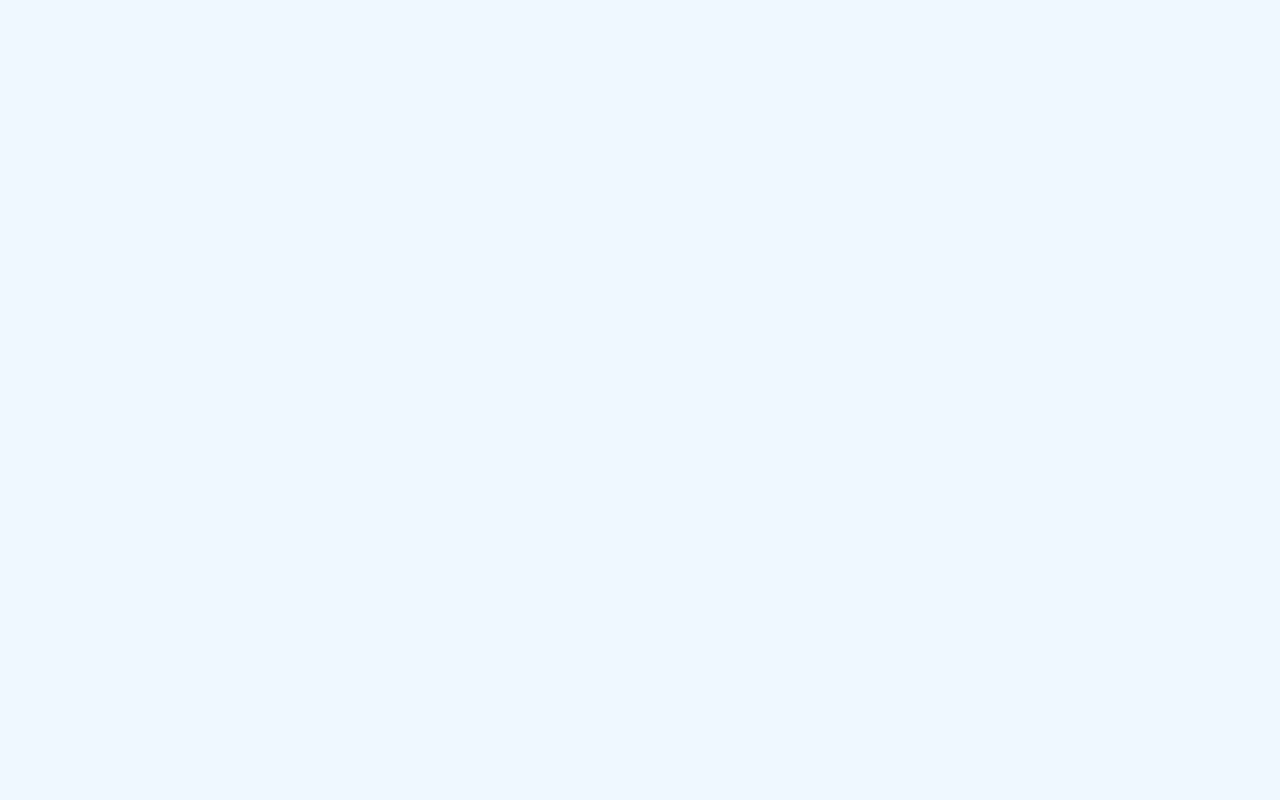
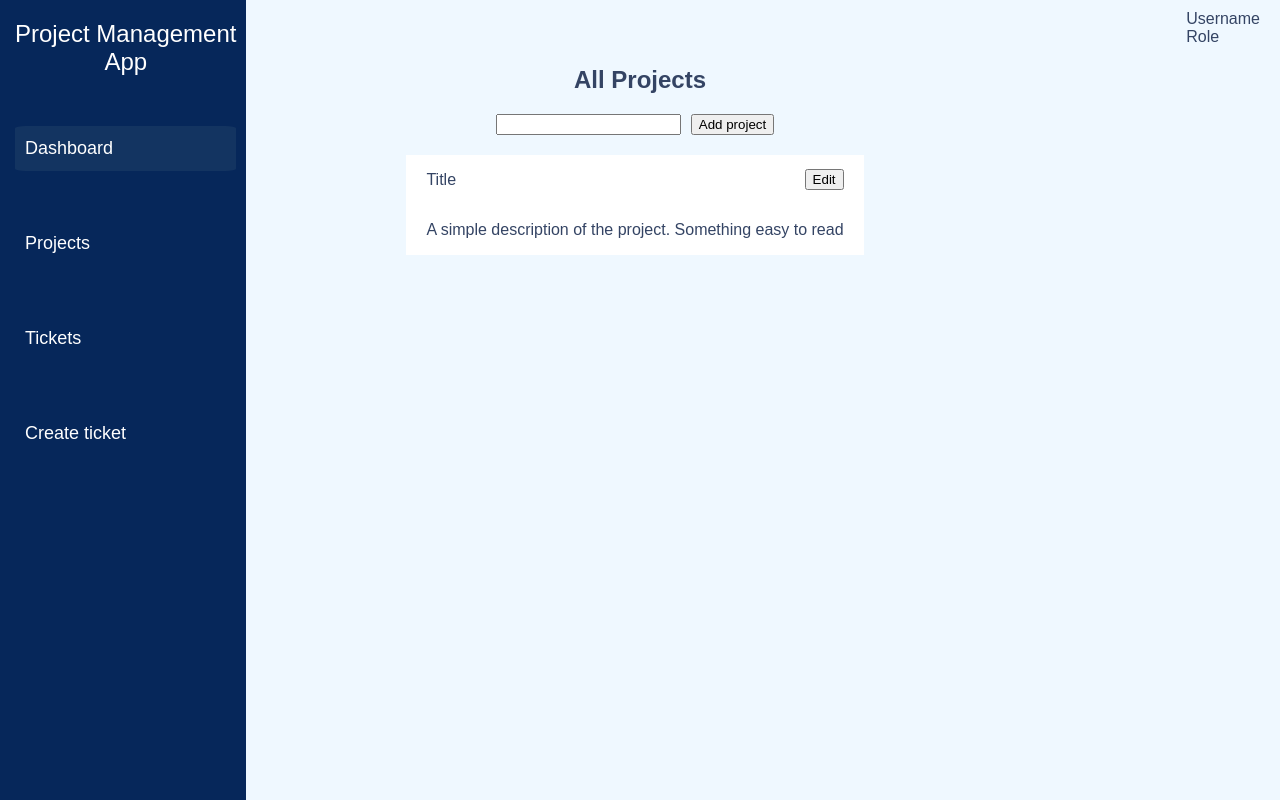
Before and after one commit to TCristianB/project-management-app, a React (Create React App) app in the folder client/: page /projects in a window 1280 px wide. Built offline with nearby package versions, Linux system fonts and the light colour scheme.

Commit message:
creatng the projects section in the frontend

```diff
--- a/client/src/App.js
+++ b/client/src/App.js
@@ -3,6 +3,7 @@ import { BrowserRouter as Router, Switch, Route, Redirect } from 'react-router-d
 import './App.css'
 
 import Dashboard from './pages/Dashboard'
+import Projects from './pages/Projects'
 
 function App() {
 	return (
@@ -12,6 +13,7 @@ function App() {
 					<Redirect to='/dashboard' />
 				</Route>
 				<Route exact path='/dashboard' component={Dashboard}></Route>
+				<Route exact path='/projects' component={Projects}></Route>
 				<Route exact default path='/login'></Route>
 				<Route exact path='/register'></Route>
 			</Switch>
--- /dev/null
+++ b/client/src/components/ProjectBox.js
@@ -0,0 +1,15 @@
+import React from 'react'
+
+const ProjectBox = () => {
+	return (
+		<div className="project-box">
+			<div className="project-box__header">
+				<p className="project-box__title">Title</p>
+				<button>Edit</button>
+			</div>
+			<p className="project-box__description">A simple description of the project. Something easy to read</p>
+		</div>
+	)
+}
+
+export default ProjectBox
--- a/client/src/components/Sidebar.js
+++ b/client/src/components/Sidebar.js
@@ -1,22 +1,37 @@
-import React from 'react'
+import React, { useState } from 'react'
 import { Link } from 'react-router-dom'
 
 import '../styles/Sidebar.css'
 
 const Sidebar = () => {
+	const [menuButton, setMenuButton] = useState({
+		iconOpen: false,
+		sideBar: true
+	})
+
+	const openMenu = (value1, value2) => {
+		setMenuButton({
+			iconOpen: value1,
+			sideBar: value2
+		})
+	}
+
 	return (
 		<>
-			<div className='sidebar open'>
-				<i class="fas fa-bars icon-open "></i>
+			<div className={`sidebar ${menuButton.sideBar ? '' : 'open'}`}>
+				<i
+				onClick={() => openMenu(!menuButton.iconOpen, !menuButton.sideBar)}
+				class={`fas fa-bars ${menuButton.iconOpen ? '' : 'icon-open'}`}
+				></i>
 				<div className="sidebar__title">
 					<Link to='/dashboard' className="header__title--link">Project Management <br />App</Link>
 				</div>
 				<ul className="sidebar__list">
 					<li className="sidebar__list--item selected">
-						<Link className="list__item--text">Dashboard</Link>
+						<Link to='/dashboard' className="list__item--text">Dashboard</Link>
 					</li>
 					<li className="sidebar__list--item">
-						<Link className="list__item--text">Projects</Link>
+						<Link to='/projects' className="list__item--text">Projects</Link>
 					</li>
 					<li className="sidebar__list--item">
 						<Link className="list__item--text">Tickets</Link>
--- a/client/src/pages/Dashboard.js
+++ b/client/src/pages/Dashboard.js
@@ -33,7 +33,7 @@ const Dashboard = () => {
 				</div>
 				<div className="main__pie-chart">
 					<div className="pie-chart pie-chart__ticket-type">
-						<p>Ticket by type</p>
+						<p className="pie-chat__title">Ticket by type</p>
 						<Pie
 							data={{
 								labels: ['backend', "frontend", "UI"],
@@ -46,7 +46,7 @@ const Dashboard = () => {
 							height={15} />
 					</div>
 					<div className="pie-chart">
-						<p>Ticket by priority</p>
+						<p className="pie-chat__title">Ticket by priority</p>
 						<Pie
 							data={{
 								labels: ['low', "medium", "high"],
--- /dev/null
+++ b/client/src/pages/Projects.js
@@ -0,0 +1,30 @@
+import React from 'react'
+
+import '../styles/Projects.css'
+
+import Header from '../components/Header'
+import Sidebar from '../components/Sidebar'
+import ProjectBox from '../components/ProjectBox'
+
+const Projects = () => {
+	return (
+		<div className="projects">
+			<nav className="nav">
+				<Header />
+			</nav>
+			<Sidebar />
+			<main className="main">
+				<div className="main-projects__nav">
+					<h2>All Projects</h2>
+					<div className="main-project__action">
+						<input type="text" />
+						<button className="main-project__action--button">Add project</button>
+					</div>
+					<ProjectBox />
+				</div>
+			</main>
+		</div>
+	)
+}
+
+export default Projects
--- a/client/src/styles/Dashboard.css
+++ b/client/src/styles/Dashboard.css
@@ -131,7 +131,12 @@
 	.dashboard {
 		grid-template-columns: 20% 80%;
 	}
+
+	.pie-chart {
+		width: 250px;
+	}
+
+	.pie-chat__title{
+		font-size: 24px;
+	}
 }
-
-/* min-width: 1024px */
-/* min-width: 1603px */
--- /dev/null
+++ b/client/src/styles/Projects.css
@@ -0,0 +1,46 @@
+.projects {
+	color: #344464;
+	display: grid;
+	grid-template-areas: "nav"
+	                     "main";
+}
+
+.nav {
+	display: flex;
+	justify-content: flex-end;
+	grid-area: nav;
+}
+
+.sidebar {
+	grid-area: sidebar;
+}
+
+
+.main {
+	grid-area: main;
+	padding-left: 10px;
+	margin-right: 20px;
+}
+
+.main-projects__nav {
+	display: flex;
+	flex-direction: column;
+	align-items: center;
+}
+
+.main-project__action--button{
+	margin-left: 10px;
+}
+
+.project-box {
+	background-color: white;
+	padding: 0 20px;
+	margin-top: 20px;
+}
+
+.project-box__header {
+	display: flex;
+
+	justify-content: space-between;
+	align-items: center;
+}
--- a/client/src/styles/Sidebar.css
+++ b/client/src/styles/Sidebar.css
@@ -83,7 +83,7 @@ i {
 		display: none !important;
 	}
 
-	.open {
+	.sidebar {
 		left:unset;
 		width: unset;
 	}
```
